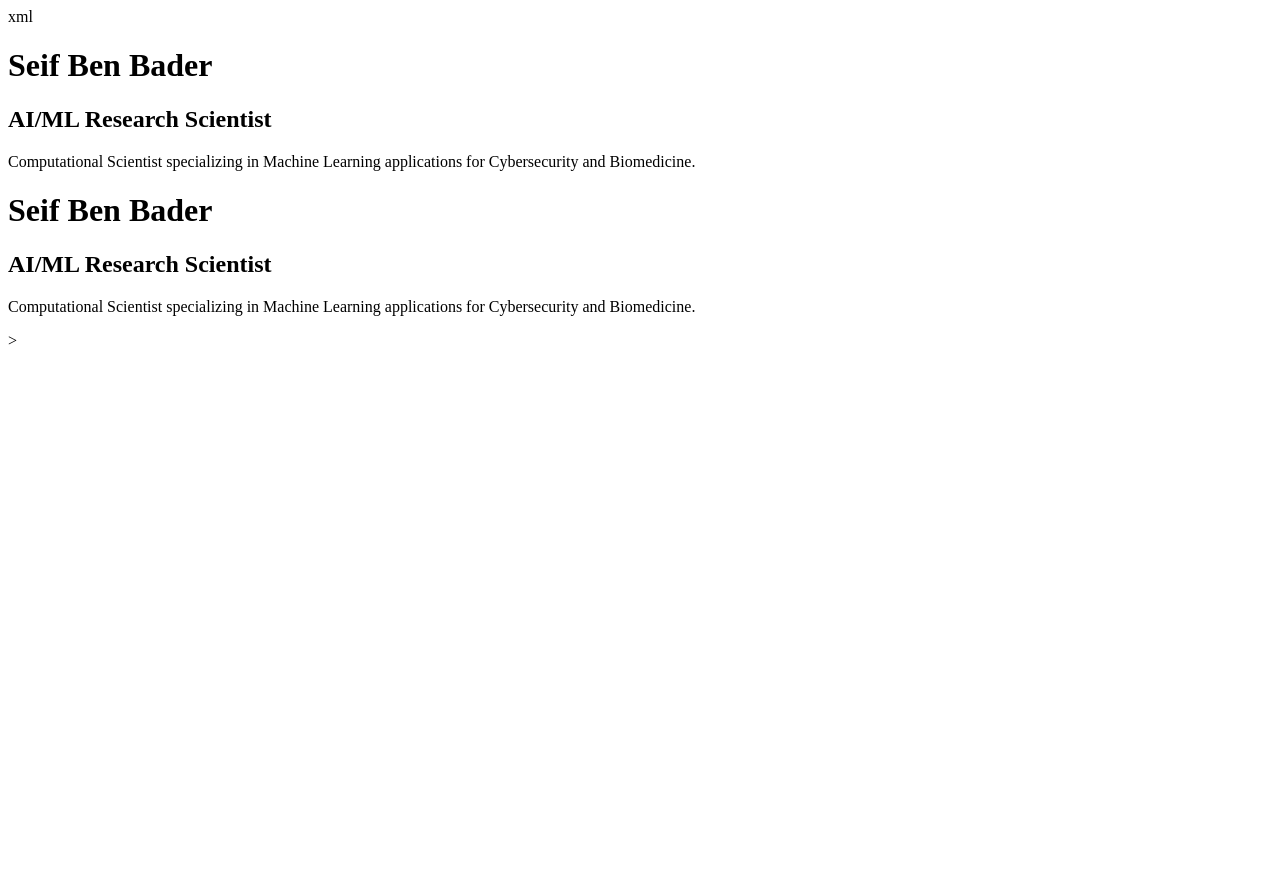
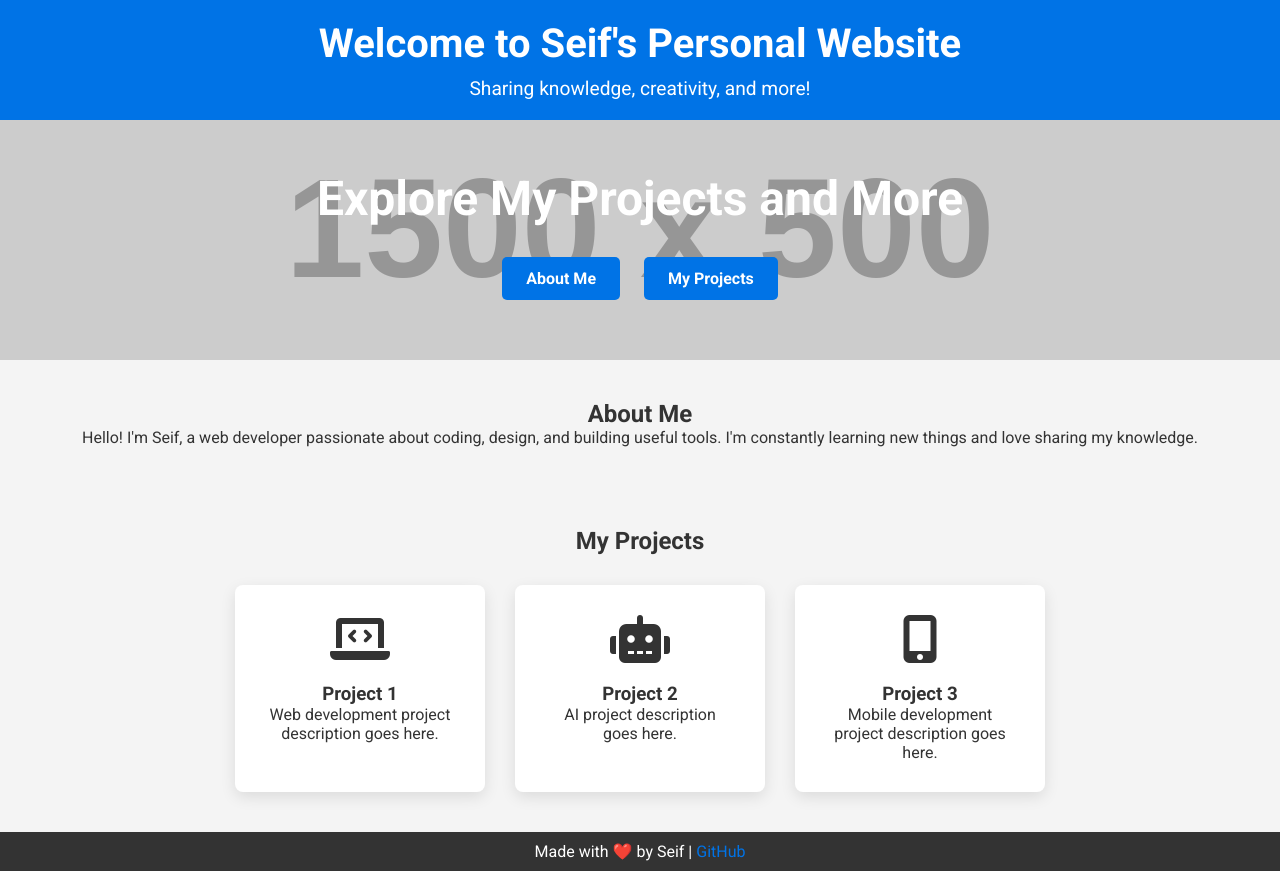
Before and after one commit to Seifbb/seifbb.github.io, a plain HTML site: page index.html in a window 1280 px wide. Before the commit the page ends 800 px from the top, so only its background shows below. Drawn offline with Linux system fonts and the light colour scheme; placeholder pictures from the web are drawn by us.

Commit message:
new index

```diff
--- a/index.html
+++ b/index.html
@@ -1,27 +1,161 @@
-xml
 <!DOCTYPE html>
 <html lang="en">
 <head>
     <meta charset="UTF-8">
     <meta name="viewport" content="width=device-width, initial-scale=1.0">
-    <title>Seif Ben Bader - Data Scientist</title>
+    <title>Seif's Website</title>
+    <link rel="stylesheet" href="styles.css">
+    <!-- Google Fonts -->
+    <link href="https://fonts.googleapis.com/css2?family=Roboto:wght@400;700&display=swap" rel="stylesheet">
+    <!-- Font Awesome for icons -->
+    <link href="https://cdnjs.cloudflare.com/ajax/libs/font-awesome/6.0.0-beta3/css/all.min.css" rel="stylesheet">
+    <style>
+        /* Basic reset */
+        * {
+            margin: 0;
+            padding: 0;
+            box-sizing: border-box;
+        }
+
+        body {
+            font-family: 'Roboto', sans-serif;
+            background-color: #f4f4f4;
+            color: #333;
+        }
+
+        header {
+            background: #0073e6;
+            color: white;
+            padding: 20px 0;
+            text-align: center;
+        }
+
+        header h1 {
+            font-size: 2.5rem;
+            margin-bottom: 10px;
+        }
+
+        header p {
+            font-size: 1.2rem;
+        }
+
+        .hero {
+            text-align: center;
+            padding: 50px 20px;
+            background: url('https://via.placeholder.com/1500x500') no-repeat center center;
+            background-size: cover;
+            color: white;
+        }
+
+        .hero h2 {
+            font-size: 3rem;
+            margin-bottom: 20px;
+        }
+
+        .buttons a {
+            display: inline-block;
+            padding: 12px 24px;
+            margin: 10px;
+            background-color: #0073e6;
+            color: white;
+            text-decoration: none;
+            border-radius: 5px;
+            font-weight: bold;
+        }
+
+        section {
+            padding: 40px 20px;
+            text-align: center;
+        }
+
+        .services {
+            display: flex;
+            justify-content: center;
+            gap: 30px;
+            margin-top: 30px;
+        }
+
+        .service-box {
+            background: white;
+            padding: 30px;
+            width: 250px;
+            box-shadow: 0 5px 15px rgba(0, 0, 0, 0.1);
+            border-radius: 8px;
+            text-align: center;
+        }
+
+        .service-box i {
+            font-size: 3rem;
+            margin-bottom: 20px;
+        }
+
+        footer {
+            background: #333;
+            color: white;
+            padding: 10px 0;
+            text-align: center;
+        }
+
+        footer a {
+            color: #0073e6;
+            text-decoration: none;
+        }
+
+        footer a:hover {
+            text-decoration: underline;
+        }
+
+        @media (max-width: 768px) {
+            .services {
+                flex-direction: column;
+            }
+        }
+    </style>
 </head>
 <body>
-    <h1>Seif Ben Bader</h1>
-    <h2>AI/ML Research Scientist</h2>
-    <p>Computational Scientist specializing in Machine Learning applications for Cybersecurity and Biomedicine.</p>
+
+    <header>
+        <h1>Welcome to Seif's Personal Website</h1>
+        <p>Sharing knowledge, creativity, and more!</p>
+    </header>
+
+    <div class="hero">
+        <h2>Explore My Projects and More</h2>
+        <div class="buttons">
+            <a href="#about">About Me</a>
+            <a href="#projects">My Projects</a>
+        </div>
+    </div>
+
+    <section id="about">
+        <h2>About Me</h2>
+        <p>Hello! I'm Seif, a web developer passionate about coding, design, and building useful tools. I'm constantly learning new things and love sharing my knowledge.</p>
+    </section>
+
+    <section id="projects">
+        <h2>My Projects</h2>
+        <div class="services">
+            <div class="service-box">
+                <i class="fas fa-laptop-code"></i>
+                <h3>Project 1</h3>
+                <p>Web development project description goes here.</p>
+            </div>
+            <div class="service-box">
+                <i class="fas fa-robot"></i>
+                <h3>Project 2</h3>
+                <p>AI project description goes here.</p>
+            </div>
+            <div class="service-box">
+                <i class="fas fa-mobile-alt"></i>
+                <h3>Project 3</h3>
+                <p>Mobile development project description goes here.</p>
+            </div>
+        </div>
+    </section>
+
+    <footer>
+        <p>Made with ❤️ by Seif | <a href="https://github.com/Seifbb">GitHub</a></p>
+    </footer>
+
 </body>
-</htmlxml
-<!DOCTYPE html>
-<html lang="en">
-<head>
-    <meta charset="UTF-8">
-    <meta name="viewport" content="width=device-width, initial-scale=1.0">
-    <title>Seif Ben Bader - Data Scientist</title>
-</head>
-<body>
-    <h1>Seif Ben Bader</h1>
-    <h2>AI/ML Research Scientist</h2>
-    <p>Computational Scientist specializing in Machine Learning applications for Cybersecurity and Biomedicine.</p>
-</body>
-</html>>
+</html>
```
